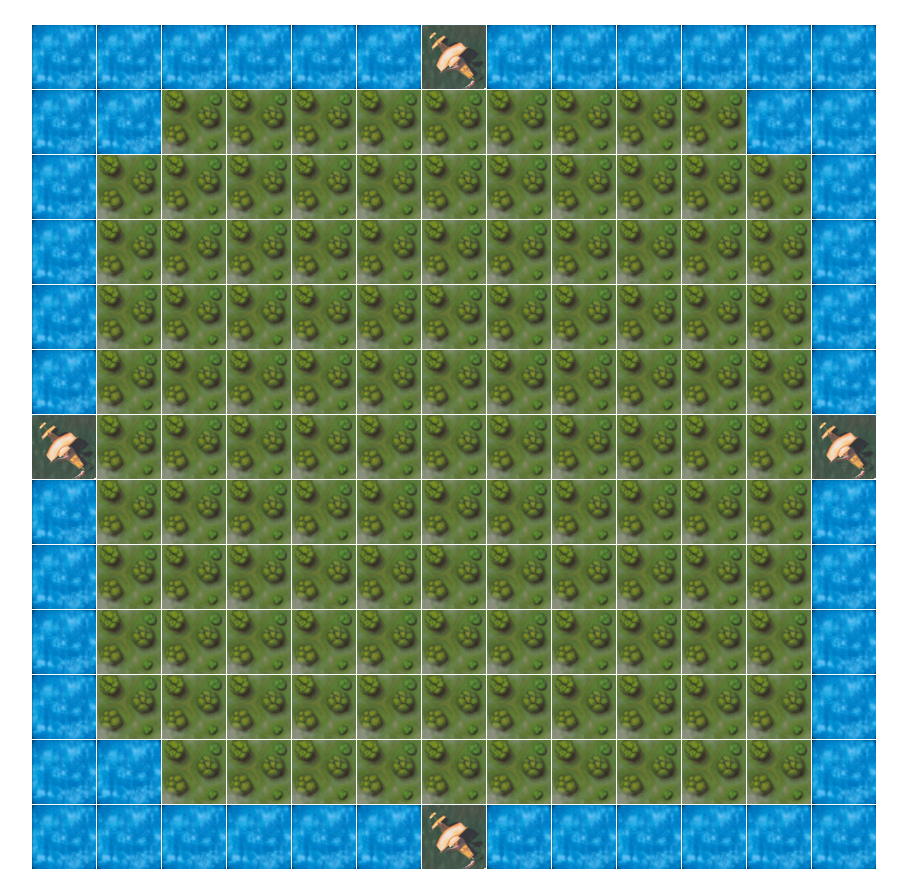
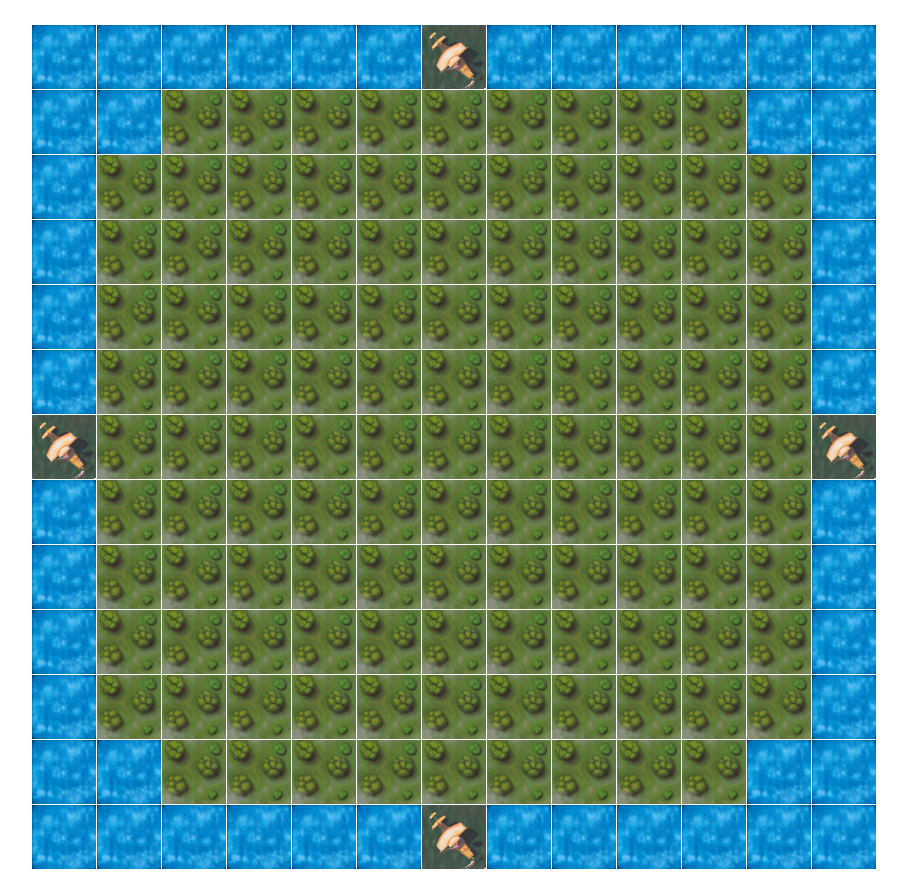
Before and after one commit to litvinovvl/jackal-fe, an Angular app: page / in a window 1280 px wide. Shown: the whole page, without its empty margins (187-1094 px from the left). Built offline with nearby package versions, Linux system fonts and the light colour scheme.

Commit message:
JFE-005: Fix rendering game field, delete unused tests

```diff
--- a/src/app/game-field/game-field.component.ts
+++ b/src/app/game-field/game-field.component.ts
@@ -14,6 +14,6 @@ export class GameFieldComponent {
   }
 
   shouldRenderBlankItem = (x, y) => {
-    return x === 0 || x === 12 || y === 0 || y === 12 || x === 1 && (y === 11 || y === 1) || y === 1 && (x === 1 || x === 11);
+    return x === 0 || x === 12 || y === 0 || y === 12 || x === 1 && y === 11 || x === 1 && y === 1 || y === 1 && x === 11 || x === 11 && y === 11;
   }
 }
```
Also changed, not shown: 1 other file (tests, documents, lock files or other folders).
